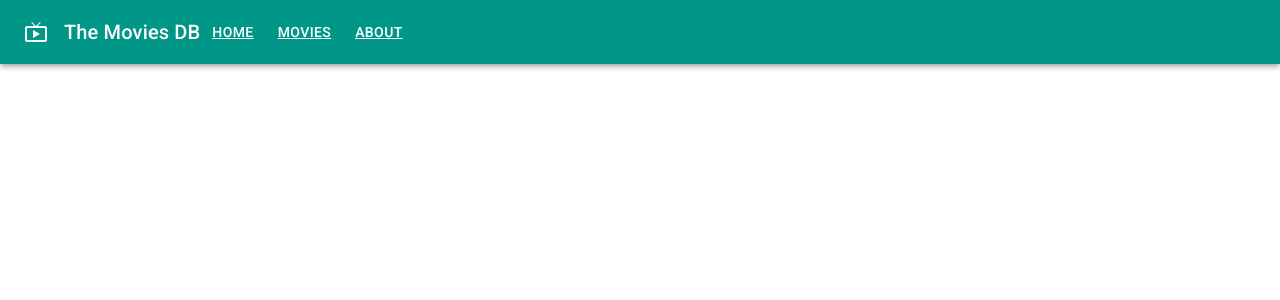
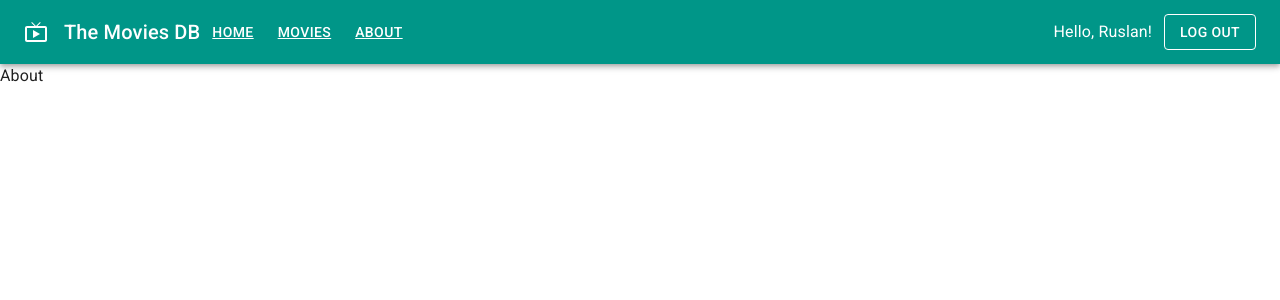
Before and after one commit to Hruchman-Ruslan/movies-db, a React (Vite) app: page /movies-db/about in a window 1280 px wide. Shown: the top 300 px of the page. Built offline with nearby package versions, Linux system fonts and the light colour scheme; no server answers.

Commit message:
feat: auth component

```diff
--- a/src/App.tsx
+++ b/src/App.tsx
@@ -1,32 +1,10 @@
-import { ReactNode } from "react";
+import { Outlet } from "react-router-dom";
 
-import { Link as RouterLink, Outlet } from "react-router-dom";
+import { CssBaseline, ThemeProvider, createTheme } from "@mui/material";
 
-import {
-  AppBar,
-  CssBaseline,
-  Link,
-  ThemeProvider,
-  Toolbar,
-  Typography,
-  createTheme,
-} from "@mui/material";
-import { LiveTvOutlined } from "@mui/icons-material";
 import { teal } from "@mui/material/colors";
 
-function HeaderLink({ children, to }: { children: ReactNode; to: string }) {
-  return (
-    <Link
-      component={RouterLink}
-      variant="button"
-      color="inherit"
-      sx={{ my: 1, mx: 1.5 }}
-      to={to}
-    >
-      {children}
-    </Link>
-  );
-}
+import { AppHeader } from "./components";
 
 const defaultTheme = createTheme({
   palette: {
@@ -41,19 +19,7 @@ function App() {
   return (
     <ThemeProvider theme={defaultTheme}>
       <CssBaseline />
-      <AppBar>
-        <Toolbar>
-          <LiveTvOutlined sx={{ mr: 2 }} />
-          <Typography variant="h6" color="inherit" noWrap>
-            The Movies DB
-          </Typography>
-          <nav>
-            <HeaderLink to="/">Home</HeaderLink>
-            <HeaderLink to="/movies">Movies</HeaderLink>
-            <HeaderLink to="/about">About</HeaderLink>
-          </nav>
-        </Toolbar>
-      </AppBar>
+      <AppHeader />
       <main>
         <Outlet />
       </main>
--- /dev/null
+++ b/src/components/AppHeader/AppHeader.tsx
@@ -0,0 +1,61 @@
+import { ReactNode } from "react";
+import { Link as RouterLink } from "react-router-dom";
+import { AppBar, Box, Button, Link, Toolbar, Typography } from "@mui/material";
+import { LiveTvOutlined } from "@mui/icons-material";
+
+export function AppHeader() {
+  return (
+    <AppBar position="static">
+      <Toolbar>
+        <LiveTvOutlined sx={{ mr: 2 }} />
+        <Typography variant="h6" color="inherit" noWrap>
+          The Movies DB
+        </Typography>
+        <Box sx={{ flexGrow: 1 }}>
+          <nav>
+            <HeaderLink to="/">Home</HeaderLink>
+            <HeaderLink to="/movies">Movies</HeaderLink>
+            <HeaderLink to="/about">About</HeaderLink>
+          </nav>
+        </Box>
+        <AuthSection />
+      </Toolbar>
+    </AppBar>
+  );
+}
+
+function AuthSection() {
+  const loggedIn = true;
+  const userName = "Ruslan";
+
+  if (loggedIn) {
+    return (
+      <>
+        <Typography>Hello, {userName}!</Typography>
+        <Button color="inherit" variant="outlined" sx={{ ml: 1.5 }}>
+          Log out
+        </Button>
+      </>
+    );
+  }
+
+  return (
+    <Button color="inherit" variant="outlined">
+      Log in
+    </Button>
+  );
+}
+
+function HeaderLink({ children, to }: { children: ReactNode; to: string }) {
+  return (
+    <Link
+      component={RouterLink}
+      variant="button"
+      color="inherit"
+      sx={{ my: 1, mx: 1.5 }}
+      to={to}
+    >
+      {children}
+    </Link>
+  );
+}
--- a/src/components/MovieCard/MovieCard.tsx
+++ b/src/components/MovieCard/MovieCard.tsx
@@ -6,8 +6,12 @@ import {
   CardActions,
   CardContent,
   CardMedia,
+  IconButton,
+  Tooltip,
   Typography,
 } from "@mui/material";
+
+import { Favorite } from "@mui/icons-material";
 
 export interface MovieCardProps {
   id: number;
@@ -15,13 +19,15 @@ export interface MovieCardProps {
   popularity: number;
   overview: string;
   image?: string;
+  enableUserActions?: boolean;
 }
 
-export default function MovieCard({
+export function MovieCard({
   id,
   overview,
   popularity,
   title,
+  enableUserActions,
   image = "./public/movie-thumb.png",
 }: MovieCardProps) {
   return (
@@ -42,6 +48,13 @@ export default function MovieCard({
         <Button component={RouterLink} to={`/movies/${id}`} color="secondary">
           Details
         </Button>
+        {enableUserActions && (
+          <Tooltip title="Add to favorites">
+            <IconButton>
+              <Favorite />
+            </IconButton>
+          </Tooltip>
+        )}
       </CardActions>
     </Card>
   );
--- a/src/components/indext.ts
+++ b/src/components/index.ts
@@ -1,5 +1,6 @@
 // html
 
 export * from "./MovieCard/MovieCard";
+export * from "./AppHeader/AppHeader";
 
 // css
--- a/src/page/Home/Home.tsx
+++ b/src/page/Home/Home.tsx
@@ -11,6 +11,12 @@ function Copyright() {
 }
 
 export default function Home() {
+  const loggedIn = true;
+  const userName = "Ruslan";
+  const greeting = loggedIn
+    ? `${userName} Explore movies with us`
+    : "Explore movies with u";
+
   return (
     <Box sx={{ bgcolor: "background.paper", pt: 8, pb: 8 }}>
       <Container maxWidth="sm">
@@ -29,7 +35,7 @@ export default function Home() {
           color="text.secondary"
           paragraph
         >
-          Explore movies with us
+          {greeting}
         </Typography>
         <Stack
           sx={{ pt: 4 }}
--- a/src/page/Movies/Movies.tsx
+++ b/src/page/Movies/Movies.tsx
@@ -1,16 +1,18 @@
 import { useEffect } from "react";
+
+import { Container, Grid, LinearProgress, Typography } from "@mui/material";
+
 import { fetchMovies } from "../../redux/reducers/movies";
-
 import { useAppDispatch, useAppSelector } from "../../hooks";
 
-import MovieCard from "../../components/MovieCard/MovieCard";
-
-import { Container, Grid, LinearProgress, Typography } from "@mui/material";
+import { MovieCard } from "../../components";
 
 export default function Movies() {
   const dispatch = useAppDispatch();
   const movies = useAppSelector((state) => state.movies.top);
   const loading = useAppSelector((state) => state.movies.loading);
+
+  const loggedIn = true;
 
   useEffect(() => {
     dispatch(fetchMovies());
@@ -34,6 +36,7 @@ export default function Movies() {
                 overview={m.overview}
                 popularity={m.popularity}
                 image={m.image}
+                enableUserActions={loggedIn}
               />
             </Grid>
           ))}
```
